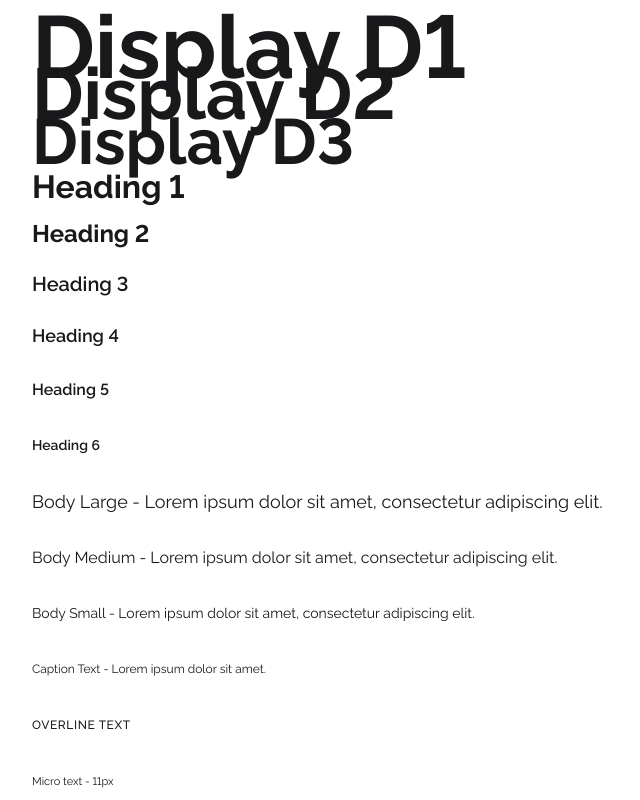
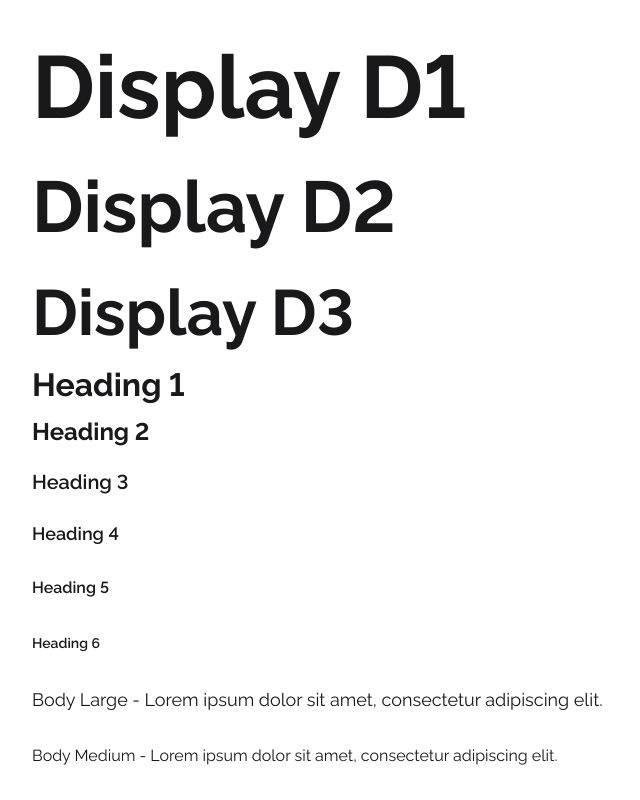
Before and after one commit to Talyslan/cultbr-design-system, a React (Vite) app: page / in a window 1280 px wide. Shown: the top 800 px of the page, without its empty margins (0-640 px from the left). Built offline with nearby package versions, Linux system fonts and the light colour scheme.

Commit message:
fix: change style of a ds component

```diff
--- a/src/components/ui/ds-typography/index.tsx
+++ b/src/components/ui/ds-typography/index.tsx
@@ -35,18 +35,18 @@ export interface DsTypographyProps {
   variant?: DsTypographyVariant;
   color?: DsTypographyColor;
   weight?: DsTypographyWeight;
+  as?: "span" | "p" | "h1" | "h2" | "h3" | "h4" | "h5" | "h6";
   children?: ReactNode;
-  className?: string;
 }
 
 function DsTypography({
   variant = "body-md",
   color = "primary",
   weight,
+  as,
   children,
-  className,
 }: Readonly<DsTypographyProps>) {
-  const variantClass = ((): string | undefined => {
+  const variantClass = (() => {
     switch (variant) {
       case "h1":
         return styles["h1"];
@@ -83,7 +83,7 @@ function DsTypography({
     }
   })();
 
-  const weightClass = ((): string | undefined => {
+  const weightClass = (() => {
     if (!weight) return "";
     switch (weight) {
       case "regular":
@@ -99,7 +99,7 @@ function DsTypography({
     }
   })();
 
-  const colorClass = ((): string | undefined => {
+  const colorClass = (() => {
     switch (color) {
       case "primary":
         return styles["colorPrimary"];
@@ -122,7 +122,24 @@ function DsTypography({
     }
   })();
 
-  const combinedClass = `${styles["base"]} ${variantClass} ${weightClass} ${colorClass} ${className ?? ""}`;
+  const combinedClass = [styles["base"], variantClass, weightClass, colorClass]
+    .filter(Boolean)
+    .join(" ");
+
+  const dataAttributes = {
+    "data-variant": variant,
+    "data-color": color,
+    ...(weight ? { "data-weight": weight } : {}),
+  } as const;
+
+  if (as) {
+    const Tag = as;
+    return (
+      <Tag className={combinedClass} {...dataAttributes}>
+        {children}
+      </Tag>
+    );
+  }
 
   switch (variant) {
     case "h1":
@@ -130,78 +147,43 @@ function DsTypography({
     case "display-d2":
     case "display-d3":
       return (
-        <h1
-          className={combinedClass}
-          data-variant={variant}
-          data-color={color}
-          data-weight={weight}
-        >
+        <h1 className={combinedClass} {...dataAttributes}>
           {children}
         </h1>
       );
     case "h2":
       return (
-        <h2
-          className={combinedClass}
-          data-variant={variant}
-          data-color={color}
-          data-weight={weight}
-        >
+        <h2 className={combinedClass} {...dataAttributes}>
           {children}
         </h2>
       );
     case "h3":
       return (
-        <h3
-          className={combinedClass}
-          data-variant={variant}
-          data-color={color}
-          data-weight={weight}
-        >
+        <h3 className={combinedClass} {...dataAttributes}>
           {children}
         </h3>
       );
     case "h4":
       return (
-        <h4
-          className={combinedClass}
-          data-variant={variant}
-          data-color={color}
-          data-weight={weight}
-        >
+        <h4 className={combinedClass} {...dataAttributes}>
           {children}
         </h4>
       );
     case "h5":
       return (
-        <h5
-          className={combinedClass}
-          data-variant={variant}
-          data-color={color}
-          data-weight={weight}
-        >
+        <h5 className={combinedClass} {...dataAttributes}>
           {children}
         </h5>
       );
     case "h6":
       return (
-        <h6
-          className={combinedClass}
-          data-variant={variant}
-          data-color={color}
-          data-weight={weight}
-        >
+        <h6 className={combinedClass} {...dataAttributes}>
           {children}
         </h6>
       );
     default:
       return (
-        <p
-          className={combinedClass}
-          data-variant={variant}
-          data-color={color}
-          data-weight={weight}
-        >
+        <p className={combinedClass} {...dataAttributes}>
           {children}
         </p>
       );
--- a/src/components/ui/ds-typography/styles.module.css
+++ b/src/components/ui/ds-typography/styles.module.css
@@ -61,22 +61,23 @@
 }
 
 /* Display */
+.displayD1,
+.displayD2,
+.displayD3 {
+  font-weight: var(--ds-font-weight-bold);
+  line-height: var(--ds-line-height-display);
+}
+
 .displayD1 {
   font-size: var(--ds-font-size-display-d1);
-  font-weight: var(--ds-font-weight-bold);
-  line-height: var(--ds-line-height-tight);
 }
 
 .displayD2 {
   font-size: var(--ds-font-size-display-d2);
-  font-weight: var(--ds-font-weight-bold);
-  line-height: var(--ds-line-height-tight);
 }
 
 .displayD3 {
   font-size: var(--ds-font-size-display-d3);
-  font-weight: var(--ds-font-weight-bold);
-  line-height: var(--ds-line-height-tight);
 }
 
 /* Small */
--- a/src/styles/text.tokens.css
+++ b/src/styles/text.tokens.css
@@ -79,4 +79,5 @@
   --ds-line-height-snug: 1.25rem;   /* 20px */
   --ds-line-height-normal: 1.5rem;  /* 24px */
   --ds-line-height-150: 150%;
+  --ds-line-height-display: 1.1;     /* Unitless ~110% for displays */
 }
```
Also changed, not shown: 1 other file (tests, documents, lock files or other folders).
